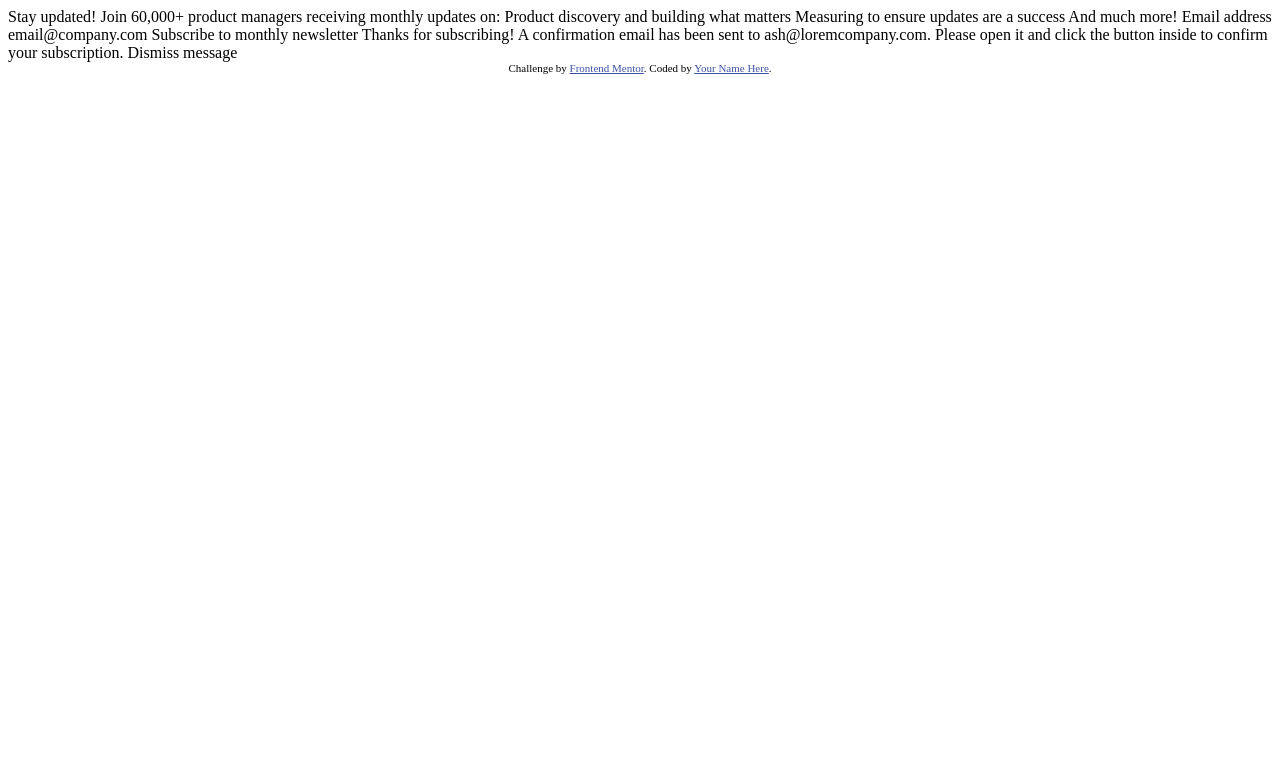
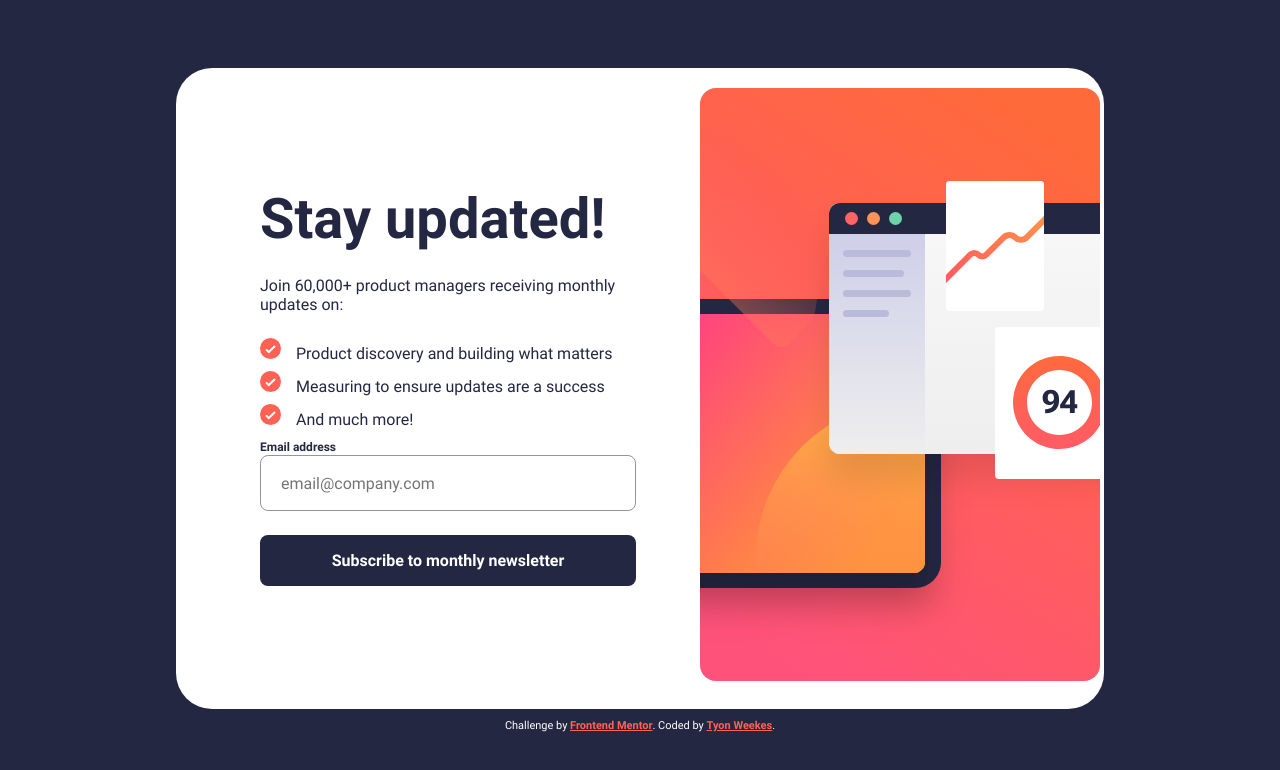
Before and after one commit to tyonweekes/newsletter-sign-up-with-success-message-main, a plain HTML site: page index.html in a window 1280 px wide. Drawn offline with Linux system fonts and the light colour scheme.

Commit message:
Fixing spacing issues on desktop.

```diff
--- a/index.html
+++ b/index.html
@@ -2,51 +2,68 @@
 <html lang="en">
 <head>
   <meta charset="UTF-8">
-  <meta name="viewport" content="width=device-width, initial-scale=1.0"> <!-- displays site properly based on user's device -->
+  <meta name="viewport" content="width=device-width, initial-scale=1.0">
 
   <link rel="icon" type="image/png" sizes="32x32" href="./assets/images/favicon-32x32.png">
 
   <title>Frontend Mentor | Newsletter sign-up form with success message</title>
 
-  <!-- Feel free to remove these styles or customise in your own stylesheet 👍 -->
-  <style>
-    .attribution { font-size: 11px; text-align: center; }
-    .attribution a { color: hsl(228, 45%, 44%); }
-  </style>
+  <link rel="stylesheet" href="./style.css">
 </head>
 <body>
 
   <!-- Sign-up form start -->
+  <main>
+    <section class="sign-up-form-container">
+      <section class="left-side">
+        <h1>Stay updated!</h1>
 
-  Stay updated!
+        <p>Join 60,000+ product managers receiving monthly updates on:</p>
 
-  Join 60,000+ product managers receiving monthly updates on:
+        <ul>
+          <li><span class="bullet-spacing">Product discovery and building what matters</span></li>
+          <li><span class="bullet-spacing">Measuring to ensure updates are a success</span></li>
+          <li><span class="bullet-spacing">And much more!</span></li>
+        </ul>
 
-  Product discovery and building what matters
-  Measuring to ensure updates are a success
-  And much more!
+        <form action="">
+          <label for="email">Email address</label>
+          <input type="email" id="email" name="email" placeholder="email@company.com">
+          <button>Subscribe to monthly newsletter</button>
+        </form>
+      </section>
 
-  Email address
-  email@company.com
+      <section class="desktop-right-side">
+        <img src="./assets/images/illustration-sign-up-desktop.svg" alt="desktop-sign-up-illustration" class="desktop-sign-up-illustration">
+      </section>
 
-  Subscribe to monthly newsletter
+      <section class="mobile-right-side">
+        <img src="./assets/images/illustration-sign-up-mobile.svg" alt="mobile-sign-up-illustration" class="mobile-sign-up-illustration">
+       </section>
+    </section>
 
-  <!-- Sign-up form end -->
+      <!-- Sign-up form end -->
 
-  <!-- Success message start -->
+      <!-- Success message start -->
+      <section class="success-message-container">
+        <img src="./assets/images/icon-success.svg" alt="success-icon" class="success-icon">
+        <h1>Thanks for subscribing!</h1>
 
-  Thanks for subscribing!
+        <p>
+          A confirmation email has been sent to <span class="email-styling">ash@loremcompany.com</span>.
+          Please open it and click the button inside to confirm your subscription.
+        </p>
 
-  A confirmation email has been sent to ash@loremcompany.com.
-  Please open it and click the button inside to confirm your subscription.
+        <button>Dismiss message</button>
+      </section>
 
-  Dismiss message
+      <!-- Success message end -->
 
-  <!-- Success message end -->
+    <section class="attribution">
+      Challenge by <a href="https://www.frontendmentor.io?ref=challenge" target="_blank">Frontend Mentor</a>.
+      Coded by <a href="https://www.tyonweekes.com/">Tyon Weekes</a>.
+    </section>
+  </main>
 
-  <div class="attribution">
-    Challenge by <a href="https://www.frontendmentor.io?ref=challenge" target="_blank">Frontend Mentor</a>.
-    Coded by <a href="#">Your Name Here</a>.
-  </div>
 </body>
 </html>
--- /dev/null
+++ b/style.css
@@ -0,0 +1,160 @@
+/* Reset */
+* {
+    padding: 0;
+    margin: 0;
+    box-sizing: border-box;
+}
+
+/* Fonts */
+@font-face {
+    font-family:'Roboto-Bold';
+    src: url(./assets/fonts/Roboto-Bold.ttf);
+}
+
+@font-face {
+    font-family: 'Roboto-Regular';
+    src: url(./assets/fonts/Roboto-Regular.ttf);
+}
+
+/* Variables */
+:root {
+    /* Fonts */
+    --roboto-bold: 'Roboto-Bold', sans-serif;
+    --roboto-regular: 'Roboto-Regular', sans-serif;
+
+    /* Colors */
+    /* Primary */
+    --tomato: hsl(4, 100%, 67%);
+
+    /* Neutral */
+    --dark-slate-grey: hsl(234, 29%, 20%);
+    --charcoal-grey: hsl(235, 18%, 26%);
+    --grey: hsl(231, 7%, 60%);
+    --white: hsl(0, 0%, 100%);
+}
+
+/* General */
+body {
+    background-color: var(--dark-slate-grey);
+    display: flex;
+    justify-content: center;
+    align-items: center;
+    width: 100%;
+    height: 100vh;
+}
+
+main {
+    display: flex;
+    justify-content: center;
+    align-items: center;
+    flex-direction: column;
+}
+
+.sign-up-form-container {
+    background-color: var(--white);
+    width: 58rem;
+    height: 40.0625rem;
+    border-radius: 2.25rem;
+    display: flex;
+    padding: 1.25rem;
+    margin-bottom: .625rem;
+}
+
+.success-message-container {
+    display: none;
+    background-color: var(--white);
+}
+
+h1 {
+    font-family: var(--roboto-bold);
+    color: var(--dark-slate-grey);
+    font-size: 3.5rem;
+    margin-bottom: 1.5rem;
+}
+
+p, ul, li, input {
+    font-family: var(--roboto-regular);
+    color: var(--dark-slate-grey);
+    font-size: 1rem;
+}
+
+.left-side {
+    width: 23.5rem;
+    height: 27.875rem;
+    margin: 6.125rem 4rem;
+}
+
+.left-side p {
+    margin-bottom: 1.5rem;
+}
+
+label {
+    font-family: var(--roboto-bold);
+    color: var(--dark-slate-grey);
+    font-size: .75rem;
+}
+
+input {
+    width: 23.5rem;
+    height: 3.5rem;
+    padding: 1.25rem;
+    border: .0625rem solid var(--grey);
+    margin-bottom: 1.5rem;
+    border-radius: .5rem;
+}
+
+button {
+    font-family: var(--roboto-bold);
+    color: var(--white);
+    background-color: var(--dark-slate-grey);
+    width: 23.5rem;
+    border: none;
+}
+
+form button {
+    padding: 1rem 4.0625rem;
+    border-radius: .5rem;
+    font-family: var(--roboto-bold);
+    font-size: 1rem;
+}
+
+.email-styling {
+    font-family: var(--roboto-bold);
+}
+
+ul li {
+    list-style-image: url("./assets/images/icon-list.svg");
+    list-style-position: inside;
+    margin-bottom: .5rem;
+}
+
+ul li::before {
+    content: '';
+    margin-right: .5rem;
+}
+
+
+.bullet {
+    display: inline-block;
+}
+
+.desktop-right-side {
+    margin-right: 1.5rem;
+}
+
+.mobile-right-side {
+    display: none;
+}
+
+/* Attribution */
+.attribution {
+    font-size: .6875rem;
+    text-align: center;
+    color: var(--white);
+    font-family: var(--roboto-regular);
+}
+
+.attribution a {
+    color: var(--tomato);
+    font-family: var(--roboto-bold);
+}
```
Also changed, not shown: 1 other file.
